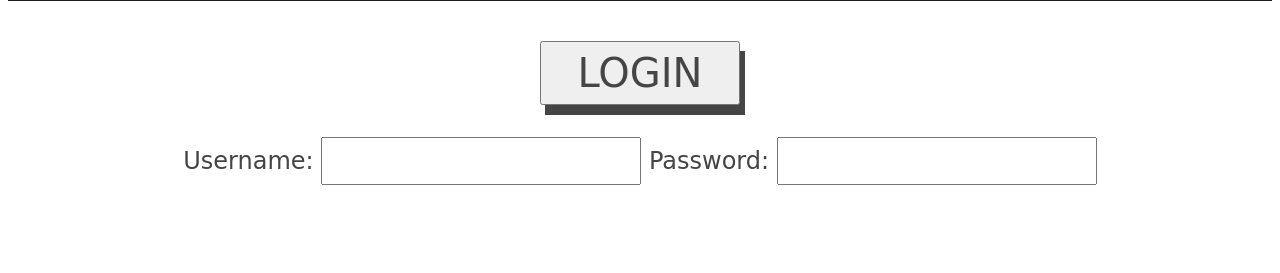
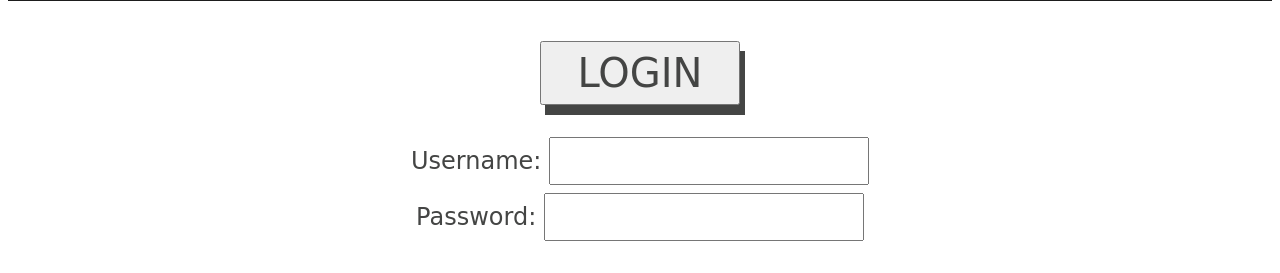
Before and after one commit to CoopGod/Gr8fulness, a Flask app: page / in a window 1280 px wide. Shown: the part 1339-1612 px from the top of the page. Before the commit the page ends 1524 px from the top, so only its background shows below. Run offline with Flask 2, Linux system fonts and the light colour scheme; parts of the project's set-up code (start-up, migrations or seed data) failed here and were passed over; some web fonts are replaced.

Commit message:
Update index.html

```diff
--- a/templates/index.html
+++ b/templates/index.html
@@ -49,7 +49,8 @@
         <button class="loginButton">LOGIN</button>
         <div class="loginSpace">
             <label for="username">Username:</label>
-            <input type="text" id="username" name="formUser">
+            <input type="text" id="username" name="formUser" style="margin-bottom: 1vmin;">
+            <br>
             <label for="password">Password:</label>
             <input id="password" type="password" name="formPass">
         </div>
```
